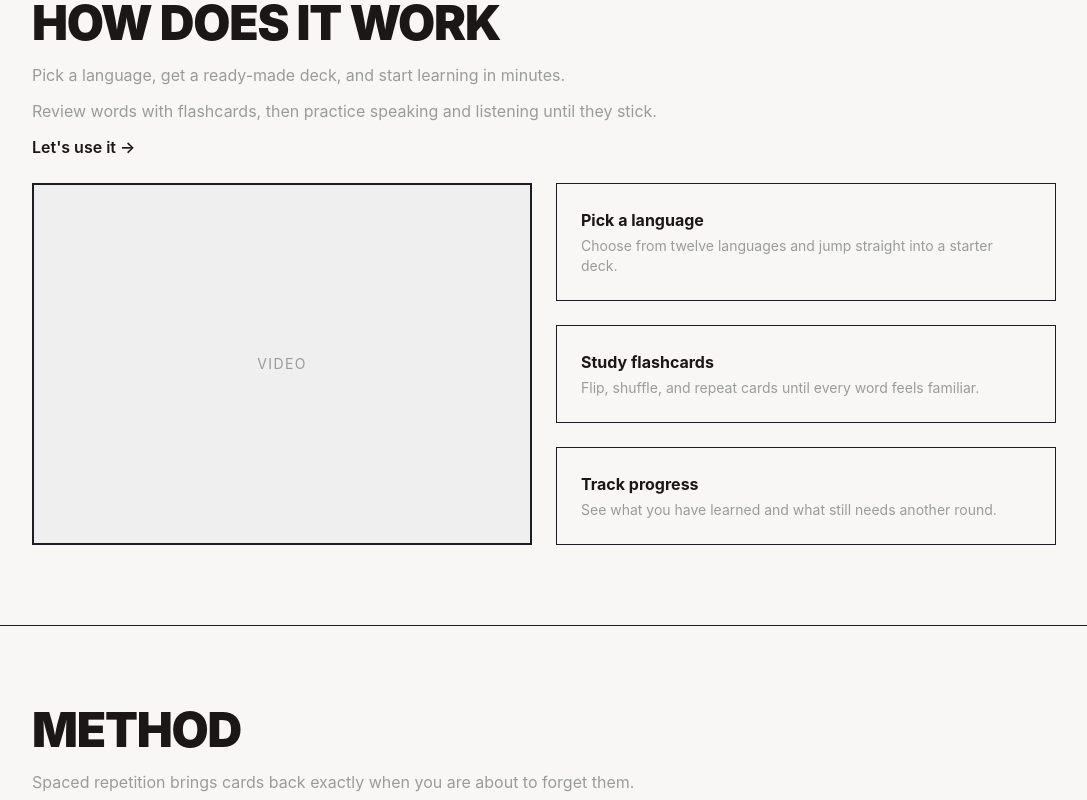
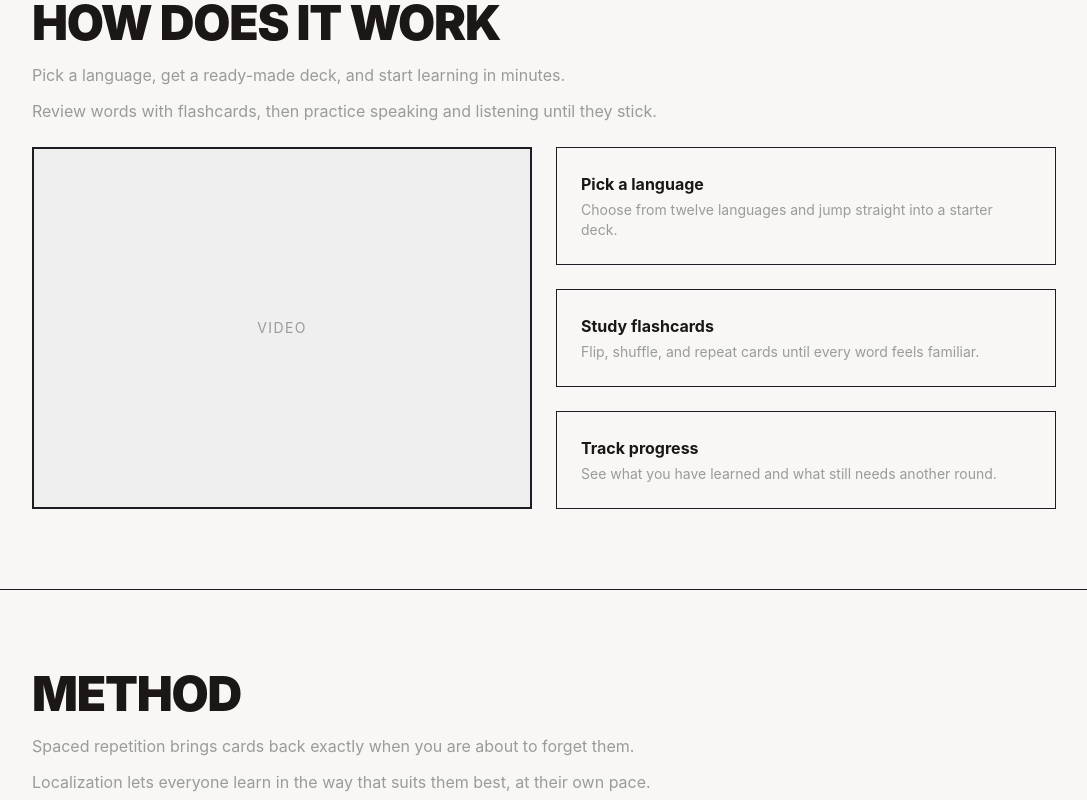
Before and after one commit to Veterba/mochi-like_web, a React app in the folder frontend/: page / in a window 1280 px wide. Shown: the part 1240-2040 px from the top of the page, without its empty margins (96-1183 px from the left). Built offline with nearby package versions, Linux system fonts and the light colour scheme; no server answers; the HTML template or start-up script is replaced by a standard one.

Commit message:
micro fix

```diff
--- a/frontend/src/pages/Homepage.jsx
+++ b/frontend/src/pages/Homepage.jsx
@@ -23,12 +23,6 @@ function Homepage() {
               {s.paragraphs.map((p) => (
                 <p key={p}>{p}</p>
               ))}
-              <a
-                href="#auth"
-                className="inline-block font-semibold text-text underline-offset-2 hover:underline"
-              >
-                {s.linkLabel} →
-              </a>
             </div>
 
             <div className="mt-6 grid grid-cols-1 gap-6 md:grid-cols-2">
```
